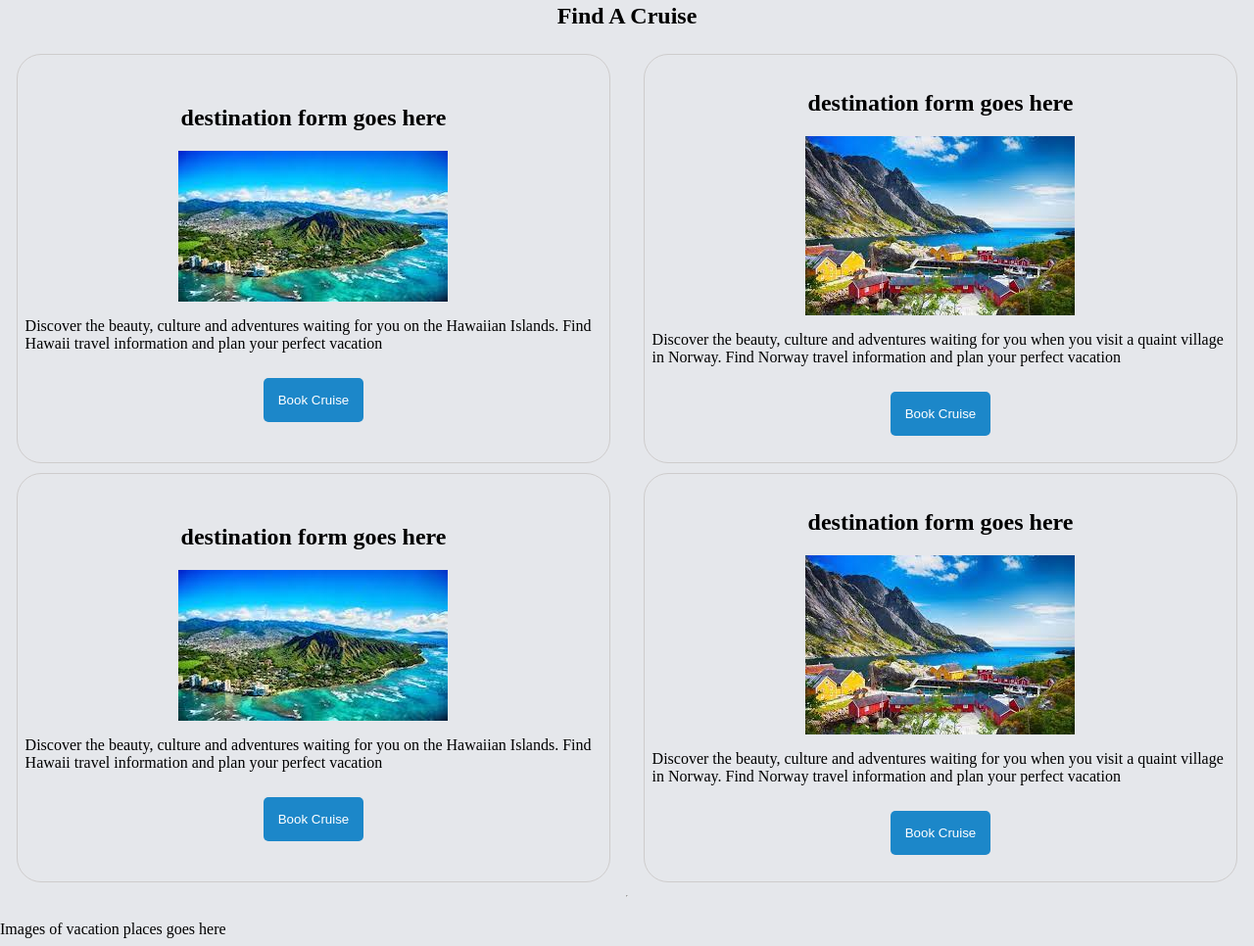
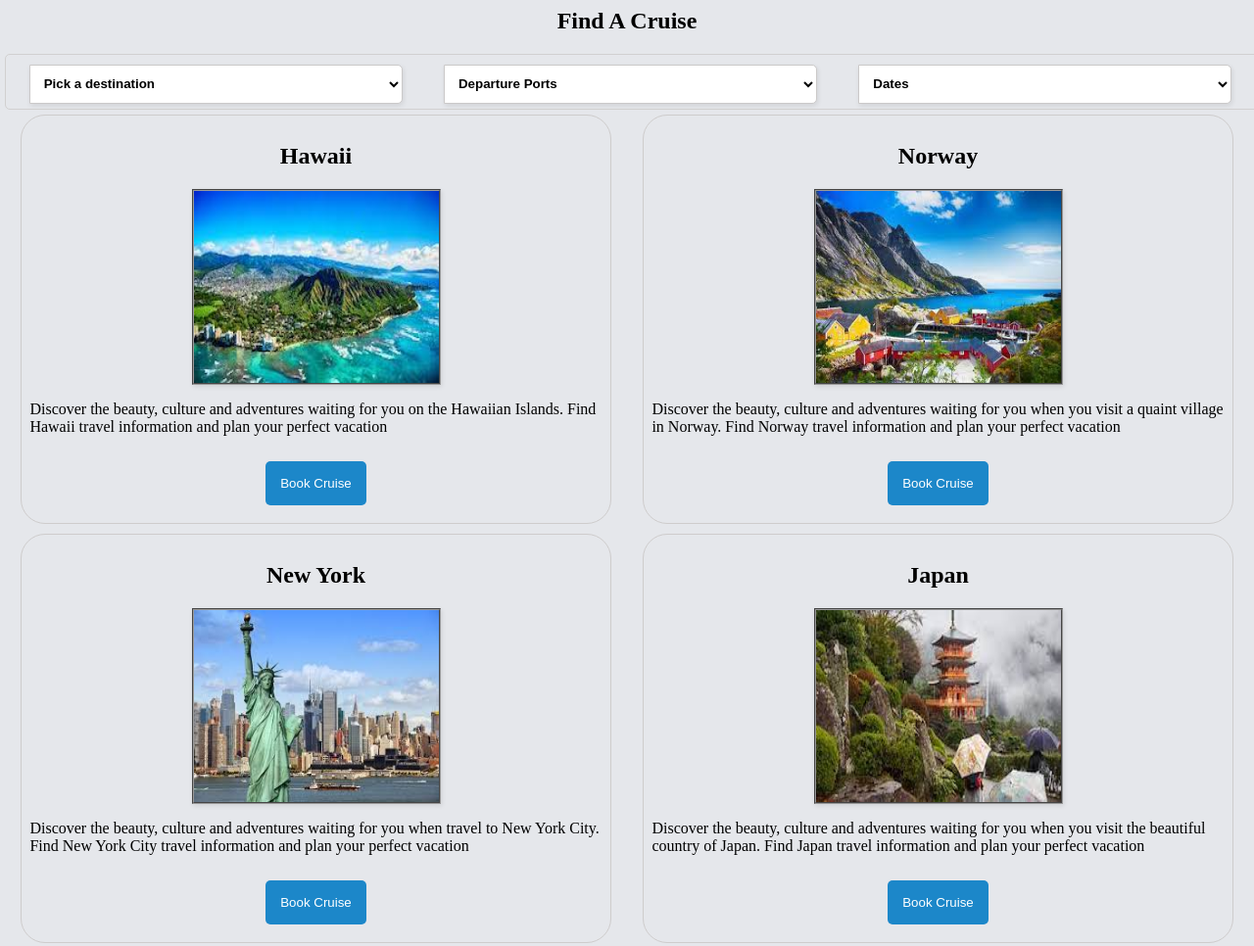
Before and after one commit to m8trix310/odin-cruise-line, a plain HTML site: page index.html in a window 1280 px wide. Shown: the part 596-1562 px from the top of the page at 98% size. Drawn offline with Linux system fonts and the light colour scheme.

Commit message:
added more styling, images, dropdown to the project

```diff
--- a/index.html
+++ b/index.html
@@ -46,21 +46,45 @@
 
     </header>
     <main class="main-container">
+        <h2>Find A Cruise</h2>
 <!--Sign up and distination forms goes here-->
+<div class="form-container lab">
 
-<h2>Find A Cruise</h2>
+<select>
+    <option value="distination">Pick a destination</option>
+    <option vallue="hawaii">Hawaii</option>
+    <option value="norway">Norway</option>
+    <option value="newyork">New York</option>
+    <option value="japan">Japan</option>
+</select>
+<select>
+    <option value="ports">Departure Ports</option>
+    <option>Hawaii</option>
+    <option>Norway</option>
+    <option>New York</option>
+    <option>Japan</option>
+</select>
+<select>
+    <option value="Dates">Dates</option>
+    <option>July 4 2023 - July 14 2023</option>
+    <option>October 5 2023 - October 21 2023</option>
+    <option>December 23 2023 - Janurary 3 2024</option>
+    <option>March 9 2024 - March 19 2024</option>
+</select>
+</div>
+
 <div class="destination-container">
 
     <div class="left-container">
 
-        <h2>destination form goes here</h2>
-        <img src="./img/hawaii.jpeg" alt="image if hawaii island from the sky">
+        <h2>Hawaii</h2>
+        <img src="./img/hawaii.jpeg" alt="image if hawaii island from the sky" class="img" width="250" height="250">
         <p>Discover the beauty, culture and adventures waiting for you on the Hawaiian Islands.
             Find Hawaii travel information and plan your perfect vacation</p>
         <button>Book Cruise</button></div>
     <div class="right-container">
-        <h2>destination form goes here</h2>
-        <img src="./img/norway.jpeg" alt="image of a Norweigian village from the sky">
+        <h2>Norway</h2>
+        <img src="./img/norway.jpeg" alt="image of a Norweigian village from the sky" class="img" width="250" height="250">
         <p>Discover the beauty, culture and adventures waiting for you when you visit a quaint village in Norway.
             Find Norway travel information and plan your perfect vacation</p>
         <button>Book Cruise</button></div>
@@ -72,16 +96,16 @@
 
     <div class="left-container">
 
-        <h2>destination form goes here</h2>
-        <img src="./img/hawaii.jpeg" alt="image if hawaii island from the sky">
-        <p>Discover the beauty, culture and adventures waiting for you on the Hawaiian Islands.
-            Find Hawaii travel information and plan your perfect vacation</p>
+        <h2>New York</h2>
+        <img src="./img/NY.jpeg" alt="image if hawaii island from the sky" class="img" width="250" height="250">
+        <p>Discover the beauty, culture and adventures waiting for you when travel to New York City.
+            Find New York City travel information and plan your perfect vacation</p>
         <button>Book Cruise</button></div>
     <div class="right-container">
-        <h2>destination form goes here</h2>
-        <img src="./img/norway.jpeg" alt="image of a Norweigian village from the sky">
-        <p>Discover the beauty, culture and adventures waiting for you when you visit a quaint village in Norway.
-            Find Norway travel information and plan your perfect vacation</p>
+        <h2>Japan</h2>
+        <img src="./img/japan.jpeg" alt="image of a Norweigian village from the sky" class="img" width="250" height="250">
+        <p>Discover the beauty, culture and adventures waiting for you when you visit the beautiful country of Japan.
+            Find Japan travel information and plan your perfect vacation</p>
         <button>Book Cruise</button></div>
     </div>
 
--- a/style.css
+++ b/style.css
@@ -5,7 +5,7 @@ body {
     flex-direction: column;
     min-height: 100vh;
     padding: 0;
-    margin: 0;
+    margin: 5px;
     background-color: #E5E7EB;
     }
 h1, h2 {
@@ -141,7 +141,9 @@ flex-direction: column;
 
 /*image container and image rules */
 
-.img-container {
+.img {
+    border: 2px groove #999;
+    box-shadow: 1px 2px 5px rgba(0,0,0,.09);
 
 }
 
@@ -156,7 +158,46 @@ button{
     border-radius:5px
 }
 
-/* form rules*/
+/* form / dropdown rules*/
+.lab{
+    margin: 10px, 2px,2px,10px;
+    spacing:2px;
+
+}
+
+
+  .form-container {
+    display: flex;
+    flex-direction: row;
+    justify-content: space-around;
+    margin: 0;
+    width: 100%;
+    border: 1px solid #d1d0d0;
+    padding:5px;
+    border-radius: 5px;
+  }
+
+  #icon {
+    display: inline-block;
+    padding: 9.3px 15px;
+    box-shadow: 1px 2px 5px rgba(0,0,0,.09);
+    background: #1c87c9;
+    color: #fff;
+    text-align: center;
+    }
+
+select {
+background-image: linear-gradient(#999,#777);
+    width: 30%;
+    height: 40px;
+    margin: 5px 0 0 -5px;
+    padding-left: 10px;
+    border-radius: 0 5px 5px 0;
+    border: solid 1px #cbc9c9;
+    box-shadow: 1px 2px 5px rgba(0,0,0,.09);
+    background: #fff;
+    font-weight: bold;
+    }
 
 /*footer*/
 footer{
```
